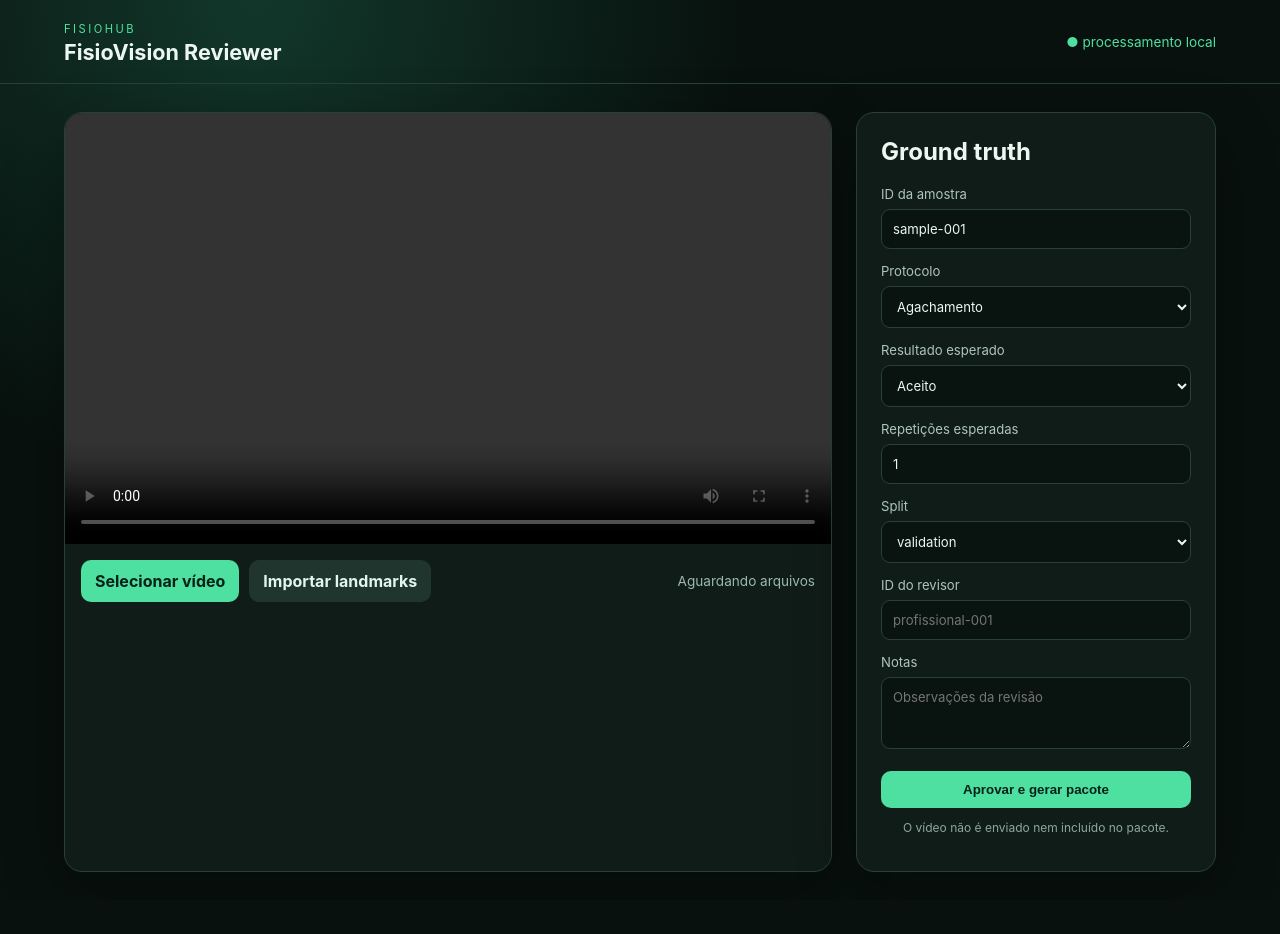
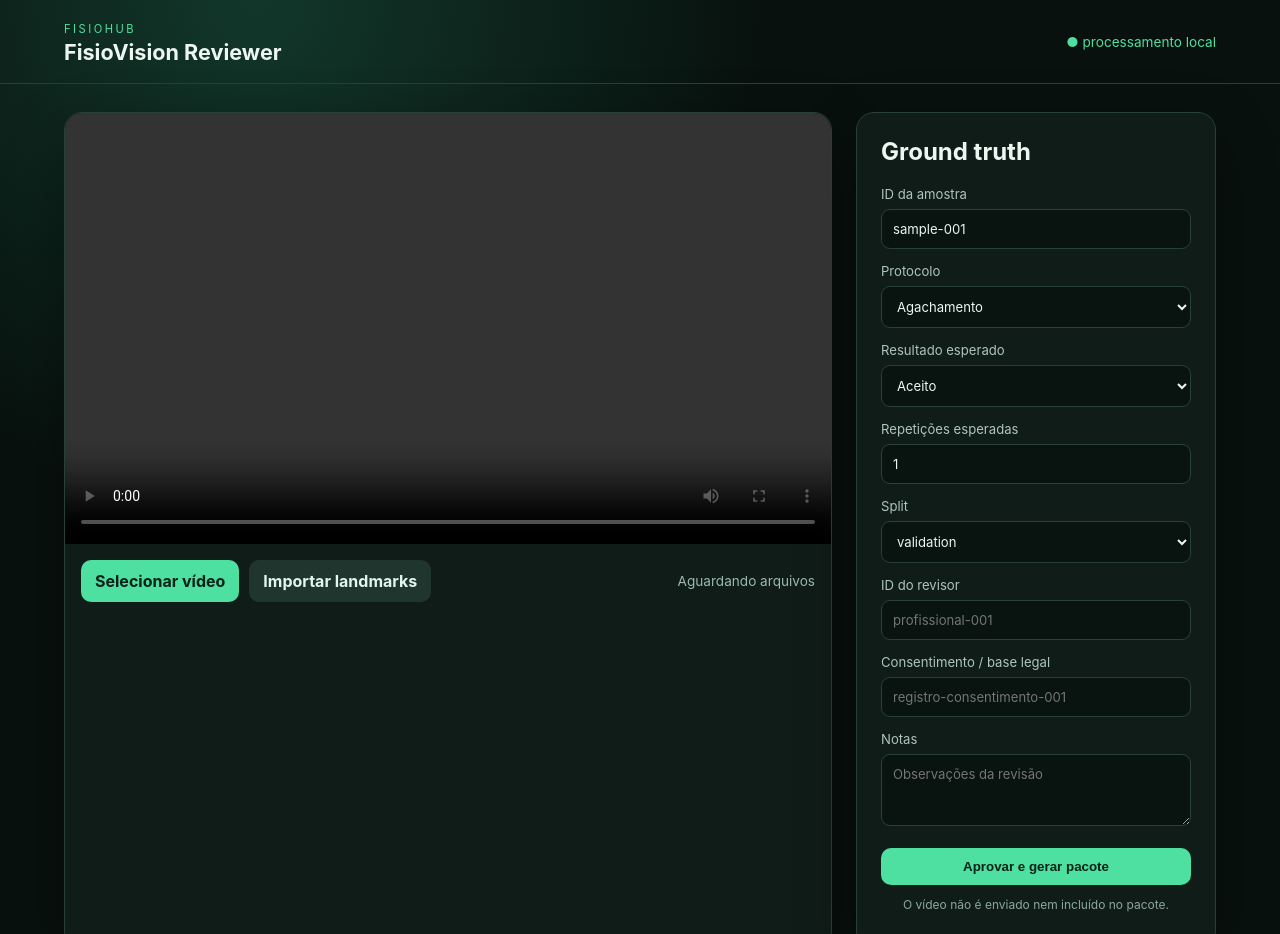
Before and after one commit to Roplentz/fisiovision, a website: page apps/reviewer/index.html in a window 1280 px wide. Shown: the top 934 px of the page. Before the commit the page ends 900 px from the top, so only its background shows below. Drawn offline with Linux system fonts and the light colour scheme.

Commit message:
feat(sprint-6): publish secure local reviewer UI

```diff
--- a/apps/reviewer/index.html
+++ b/apps/reviewer/index.html
@@ -26,6 +26,7 @@
       <label>Repetições esperadas<input id="repetitions" type="number" min="0" step="1" value="1"></label>
       <label>Split<select id="split"><option>validation</option><option>development</option><option>test</option></select></label>
       <label>ID do revisor<input id="reviewerId" placeholder="profissional-001"></label>
+      <label>Consentimento / base legal<input id="legalBasis" placeholder="registro-consentimento-001"></label>
       <label>Notas<textarea id="notes" rows="3" placeholder="Observações da revisão"></textarea></label>
       <button id="approve" class="approve">Aprovar e gerar pacote</button>
       <p class="notice">O vídeo não é enviado nem incluído no pacote.</p>
```
